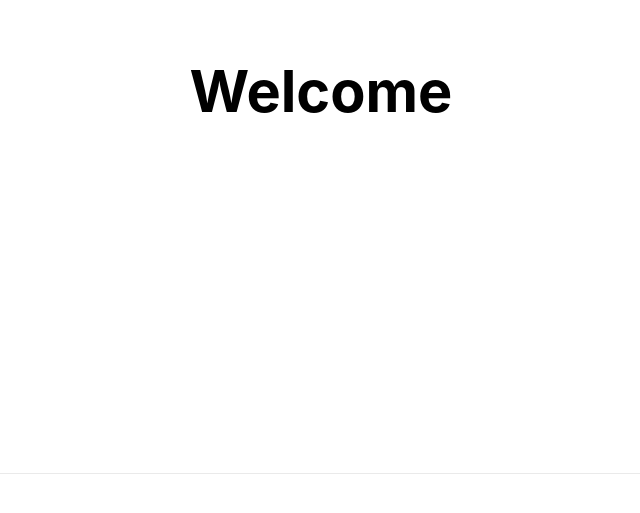
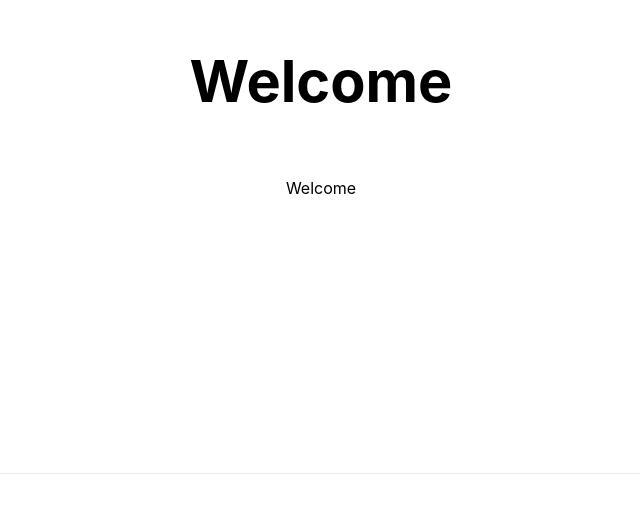
Before and after one commit to w0rxbend/personal-page, a Next.js app: page / in a window 1280 px wide. Shown: the part 227-740 px from the top of the page, without its empty margins (319-959 px from the left). Built offline with nearby package versions, Linux system fonts and the light colour scheme.

Commit message:
Update profile picture

```diff
--- a/pages/index.js
+++ b/pages/index.js
@@ -46,7 +46,7 @@ export default function Home() {
                 </h1>
 
                 <div className={styles.grid}>
-
+                    Welcome
                 </div>
             </main>
 
```
